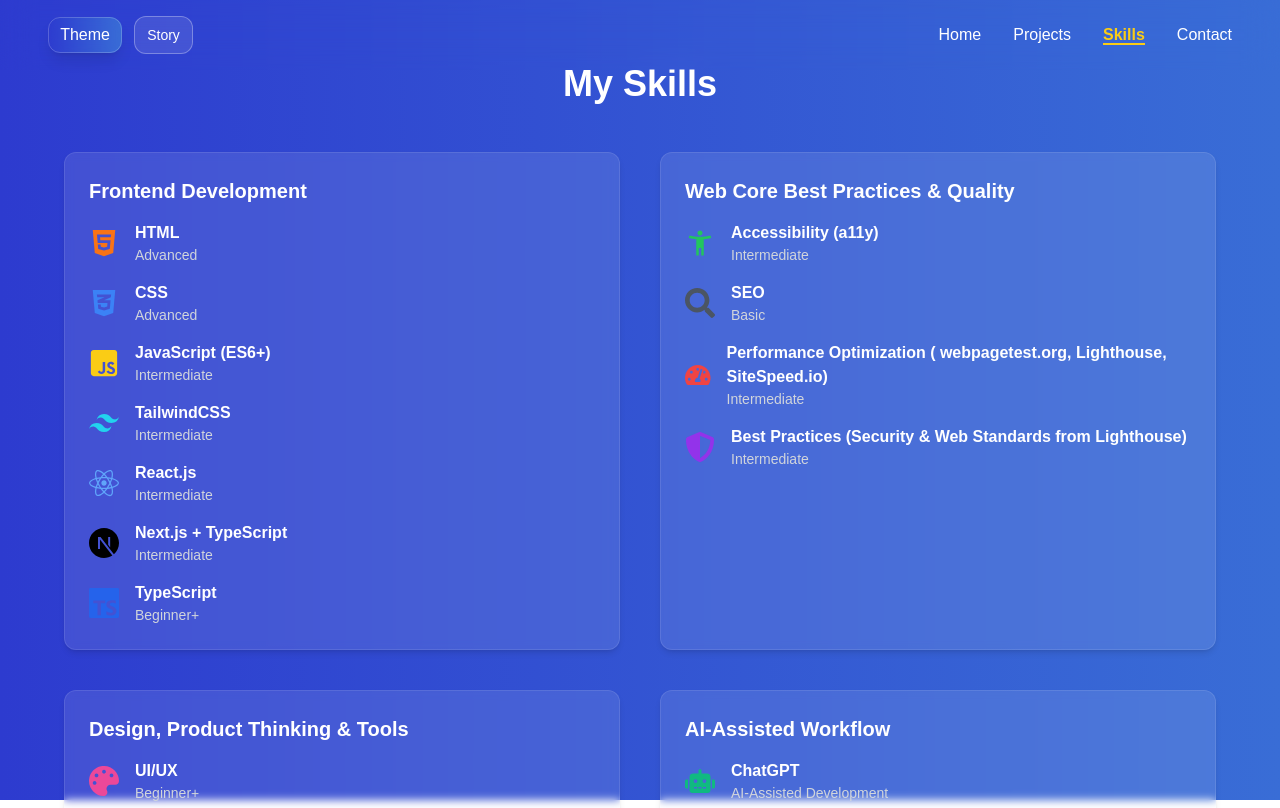
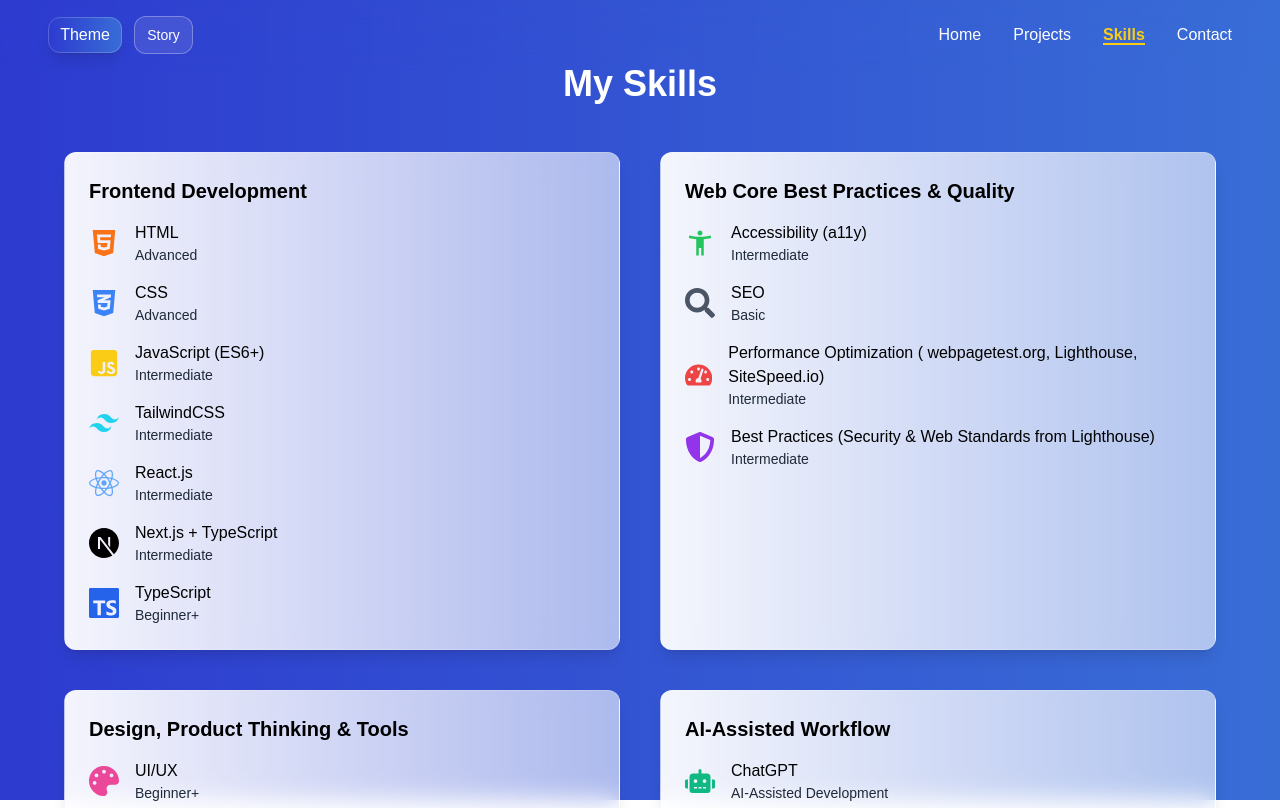
Before and after one commit to parham-tech/portfolio-next.js, a Next.js app: page /skills in a window 1280 px wide. Shown: the top 808 px of the page. Built offline with nearby package versions, Linux system fonts and the light colour scheme.

Commit message:
Update skills section card styling

```diff
--- a/src/features/Skills/Skills.tsx
+++ b/src/features/Skills/Skills.tsx
@@ -8,7 +8,7 @@
     <section className="py-16 px-6 md:px-12">
       <div className="max-w-6xl mx-auto">
         {/* Title */}
-        <h2 className="text-3xl md:text-4xl font-bold text-center mb-12 text-white">
+        <h2 className="text-3xl md:text-4xl font-bold text-center mb-12 text-white dark:text-white">
           My Skills
         </h2>
 
@@ -21,9 +21,8 @@
               whileInView={{ opacity: 1, y: 0 }}
               transition={{ delay: i * 0.2, duration: 0.6 }}
               viewport={{ once: true }}
-              className="bg-white/10 dark:bg-gray-800/50 backdrop-blur-sm shadow-md rounded-xl p-6 border border-white/10"
-            >
-              <h3 className="text-xl font-bold mb-4 text-white">
+className="bg-gradient-to-l from-white/60 to-white/95 backdrop-blur-md border border-white/20 shadow-lg rounded-xl p-6"            >
+              <h3 className="text-xl  font-semibold mb-4 text-black">
                 {group.category}
               </h3>
               <ul className="space-y-4">
@@ -31,19 +30,15 @@
   const Icon = skill.icon;
   return (
     <li key={skill.name} className="flex items-center gap-4">
-                      {Icon && (
-                        <Icon
-                          className={`${skill.color} text-3xl`}
-                          aria-hidden="true"
-                        />
-                      )}
+      {Icon && <Icon className={`${skill.color} text-3xl`} />}
       <div>
-                        <p className="font-semibold text-white">{skill.name}</p>
-                        <p className="text-sm text-gray-300">{skill.level}</p>
+        <p className="font-medium text-black">{skill.name}</p>
+        <p className="text-sm text-gray-800">{skill.level}</p>
       </div>
     </li>
   );
 })}
+
               </ul>
             </motion.div>
           ))}
```
Lines whose indentation alone changed are shown as unchanged.
